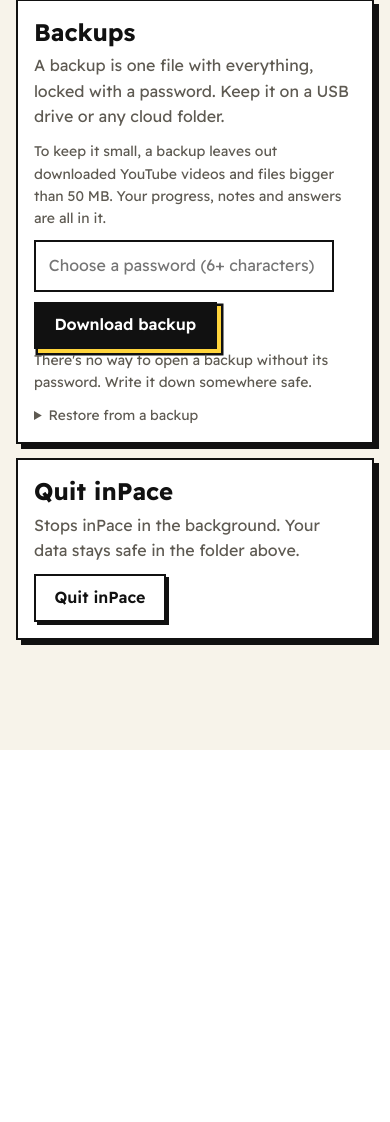
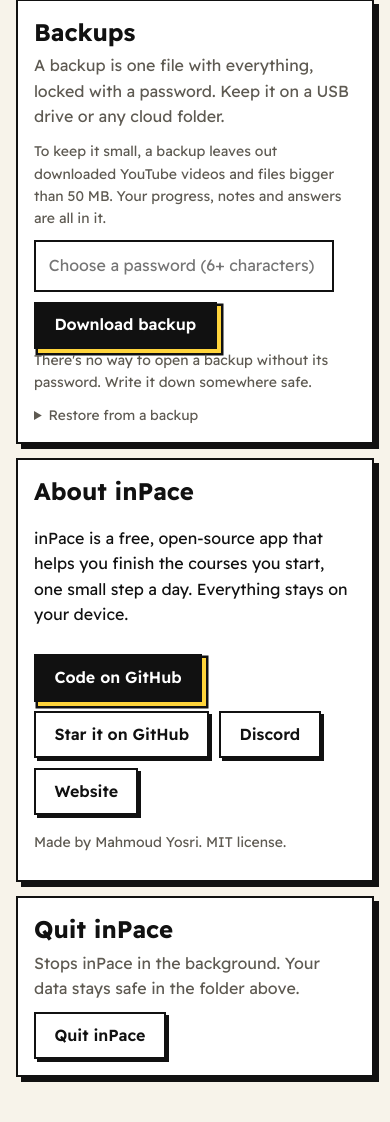
Before and after one commit to mahmoudyosrimahmoud13/inPace, a Python web app: template inpace/templates/settings.html in a window 390 px wide. Shown: the part 3932-5054 px from the top of the page. Before the commit the page ends 4682 px from the top, so only its background shows below. Run offline with Jinja, Linux system fonts and the light colour scheme; the template is opened without the code that fills it, so the values that code supplies are empty.

Commit message:
v1.28.1: About section with GitHub link, fix phone header on the website

```diff
--- a/inpace/__init__.py
+++ b/inpace/__init__.py
@@ -1 +1 @@
-__version__ = "1.28.0"
+__version__ = "1.28.1"
--- a/inpace/templates/base.html
+++ b/inpace/templates/base.html
@@ -144,7 +144,7 @@
         <div><b>{{ _('Slow and steady wins the race.') }}</b><p>{{ _('Free and open source. Everything stays on this computer.') }}</p></div>
         <nav class="foot-links" aria-label="{{ _('More') }}">
           <a href="/courses">{{ _('My courses') }}</a><a href="/races">{{ _('Races') }}</a><a href="/people">{{ _('People') }}</a>
-          <a href="/settings">{{ _('Settings') }}</a>
+          <a href="/settings">{{ _('Settings') }}</a><a href="/settings#about">{{ _('About') }}</a>
           <a href="https://github.com/mahmoudyosrimahmoud13/inpace" target="_blank" rel="noopener">GitHub</a>
         </nav>
       </div>
--- a/inpace/templates/settings.html
+++ b/inpace/templates/settings.html
@@ -154,6 +154,18 @@
     </form>
   </details>
 </section>
+<section class="card stack" style="max-width:620px" id="about">
+  <div class="row">{{ mascot('happy', 70) }}<div class="grow"><h2 style="margin:0">{% trans trimmed %}About inPace{% endtrans %}</h2>
+  <p class="muted" style="margin:.2rem 0 0">{{ T('Version {v}', v=update.version) }}</p></div></div>
+  <p>{% trans trimmed %}inPace is a free, open-source app that helps you finish the courses you start, one small step a day. Everything stays on your device.{% endtrans %}</p>
+  <div class="row" style="flex-wrap:wrap;gap:.6rem">
+    <a class="btn primary" href="https://github.com/mahmoudyosrimahmoud13/inpace" target="_blank" rel="noopener">{{ icon('code') }} {% trans trimmed %}Code on GitHub{% endtrans %}</a>
+    <a class="btn" href="https://github.com/mahmoudyosrimahmoud13/inpace/stargazers" target="_blank" rel="noopener">{{ icon('spark') }} {% trans trimmed %}Star it on GitHub{% endtrans %}</a>
+    <a class="btn" href="https://mahmoudyosrimahmoud13.github.io/inPace/discord.html" target="_blank" rel="noopener">{{ icon('discord') }} Discord</a>
+    <a class="btn" href="https://mahmoudyosrimahmoud13.github.io/inPace/" target="_blank" rel="noopener">{{ icon('link') }} {% trans trimmed %}Website{% endtrans %}</a>
+  </div>
+  <p class="small muted">{% trans trimmed %}Made by Mahmoud Yosri. MIT license.{% endtrans %}</p>
+</section>
 {% if not on_phone() %}
 <section class="card" style="max-width:620px">
   <h2>{% trans trimmed %}Quit inPace{% endtrans %}</h2>
--- a/pyproject.toml
+++ b/pyproject.toml
@@ -4,7 +4,7 @@ build-backend = "setuptools.build_meta"
 
 [project]
 name = "inpace"
-version = "1.28.0"
+version = "1.28.1"
 description = "Learn at your pace. Prove you kept it. A local, open-source learning accountability app."
 readme = "README.md"
 license = { text = "MIT" }
```
Also changed, not shown: site/style.css (+14 -0 lines), CHANGELOG.md, inpace/locales/ar.json.
